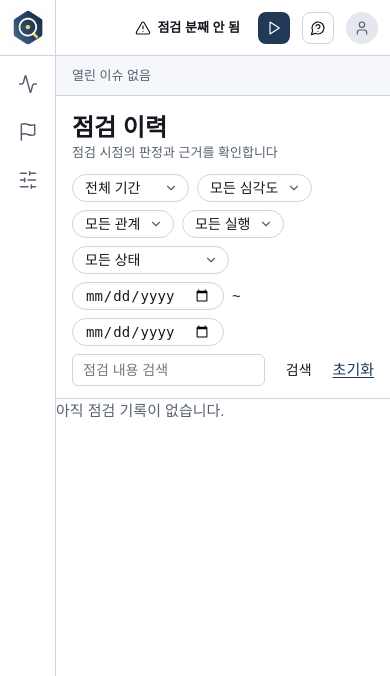
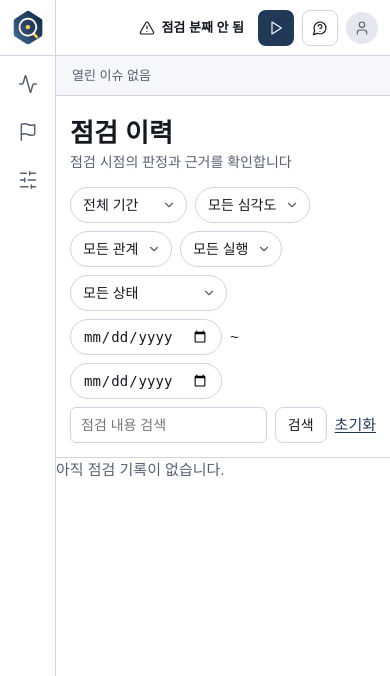
Before and after one commit to skax-jihyeryu/KubeGuardian, a FastAPI app: template app/api/templates/checks/detail.html in a window 390 px wide. Shown: the top 676 px of the page. Run offline with FastAPI, Linux system fonts and the light colour scheme; the template is opened without the code that fills it, so the values that code supplies are empty; parts of the project's set-up code (start-up, migrations or seed data) failed here and were passed over; some web fonts are replaced.

Commit message:
fix(ui): 점검 이력과 진행 표시 가독성 개선

```diff
--- a/app/api/static/app.css
+++ b/app/api/static/app.css
@@ -8,8 +8,50 @@
 .rbtn.on{background:var(--brand-highlight)}
 .logo img{display:block;border-radius:6px}
 .calm.check-ok{color:var(--ok)}
-.app{min-height:100vh}
+.app{min-height:100dvh}
 .body{min-width:0}
+
+/* 목록은 창 너비에 맞춰 조정하고, 상세는 읽기 좋은 폭을 유지한다. */
+.list{width:clamp(340px,26vw,500px);min-width:0}
+.lhead{padding:20px 20px 0}
+.lhead h1{font-size:26px;line-height:34px}
+.lhead .sub{font-size:14px;line-height:21px;margin-top:2px}
+.filters{padding:14px 20px;gap:8px}
+.filters .pill,.filters .search,.btn{height:36px}
+.filters .pill{min-width:0;max-width:100%}
+.filters .search{flex-basis:9rem}
+.filters .btn{border-color:var(--line);background:var(--surface)}
+.btn-sm{height:30px}
+.crow,.irow{padding:12px 20px 12px 24px}
+.crow .l1{flex-wrap:wrap;row-gap:4px}
+.crow .t{font-size:14px}
+.crow .l2{font-size:14px;line-height:22px;margin:4px 0 2px}
+.crow .l2 .sum{white-space:normal;overflow-wrap:anywhere}
+.crow:not(.sel):hover,.irow:not(.sel):hover{background:var(--bg)}
+
+.detail{padding:clamp(20px,2vw,36px) clamp(20px,2.5vw,48px) 56px}
+.doc{margin-inline:auto;max-width:1120px;overflow-wrap:anywhere}
+.title{font-size:clamp(24px,1.6vw,30px);line-height:1.3;flex-wrap:wrap}
+.jump{background:var(--bg);z-index:1;flex-wrap:wrap}
+.paper{font-size:16px;line-height:1.65;padding:clamp(20px,2vw,36px)}
+.sec>h2{font-size:20px;line-height:28px;flex-wrap:wrap}
+h3.sub{font-size:17px;line-height:25px}
+.concl{font-size:16px;line-height:27px}
+.tbl{font-size:15px;line-height:24px}
+.tbl th{font-size:14px}
+.ev{min-height:24px}
+
+/* 기존 점검 상태, 경과 시간과 단계별 결과의 위계를 맞춘다. */
+.title .aux.run{font-size:14px;line-height:20px;padding:4px 10px;border-radius:5px;background:var(--accent-soft)}
+[data-check-elapsed]{font-weight:700;color:var(--ink);font-variant-numeric:tabular-nums}
+.stp .hd,.stp .sbody{font-size:15px;line-height:24px}
+.stp .hd{gap:10px;min-height:32px;padding-block:4px}
+.stp .hd .tm{font-size:13px;line-height:24px}
+.stp .sbody .s13{font-size:14px;line-height:22px}
+.stp .hd .aux{white-space:normal}
+.stp .pt{top:10px}
+.stp::before{top:23px}
+.pbar{height:6px}
 /* 서랍은 페이지가 길어도 화면 오른쪽에 붙는다 */
 .scrim,.drawer{position:fixed}
 .drawer{max-width:100%;overflow-y:auto}
@@ -28,12 +70,23 @@ details.stp>.sbody{padding-left:22px}
 @media (max-width:960px){
   .gnb{padding:0 12px 0 16px;gap:12px}
   .gnb .proj,.gnb .wide,.gnb .lbl{display:none}
-  .gnb .btn{width:32px;padding:0;justify-content:center}
-  .band{padding:0 16px}
+  .gnb .btn{width:36px;padding:0;justify-content:center}
+  .band{padding:6px 16px;min-height:40px;height:auto;flex-wrap:wrap}
   .detail{padding:16px}
   .list{width:100%;border-right:0}
   .drawer{width:100%;border-radius:0}
-  .paper{padding:16px}
+  .paper{padding:clamp(12px,3vw,24px)}
+  .stp .hd{flex-wrap:wrap}
+  .stp .hd .sum{flex-basis:8rem}
+  .tbl th{white-space:normal}
+}
+@media (max-width:480px){
+  .gnb{height:auto;min-height:56px;flex-wrap:wrap;padding-block:8px;gap:8px}
+  .detail{padding-inline:10px}
+  .lhead,.filters,.crow,.irow{padding-inline:14px}
+  .crow .l2{flex-wrap:wrap}
+  .crow .l2 .sum{flex-basis:9rem}
+  .tbl th,.tbl td,.tbl.dense td{padding:6px}
 }
 .chat{position:fixed;top:96px;max-width:100%;height:calc(100dvh - 96px)}
 .chat .cb{overflow-y:auto}
--- a/app/api/templates/base.html
+++ b/app/api/templates/base.html
@@ -9,7 +9,7 @@
 <link href="https://fonts.googleapis.com/css2?family=IBM+Plex+Mono:wght@400;500;600&family=IBM+Plex+Sans+KR:wght@400;500;600;700&display=swap" rel="stylesheet">
 <link rel="stylesheet" href="/static/kg.css">
 <link rel="icon" href="/static/brand-logo.png" type="image/png">
-<link rel="stylesheet" href="/static/app.css?v=brand-navy-gold">
+<link rel="stylesheet" href="/static/app.css?v=responsive-report">
 <script src="/static/htmx.min.js" defer></script>
 </head>
 <body>
--- a/app/api/templates/checks/_row.html
+++ b/app/api/templates/checks/_row.html
@@ -1,6 +1,7 @@
 {% from "_icons.html" import badge, ic %}
-<a class="crow{% if row.severity %} bar c-{{ row.severity.key }}{% endif %}{% if selected_run == row.id %} sel{% endif %}" href="{{ row.url }}">
-  <div class="l1"><span class="t">점검 #{{ row.id }} · {{ row.time }}</span>{% if row.severity %}{{ badge(row.severity) }}{% if row.more_issues %}<span class="s13">+{{ row.more_issues }}</span>{% endif %}{% elif row.status == "완료" %}<span class="calm check-ok">{{ ic("check-circle") }}정상</span>{% endif %}<span class="rel">{{ row.relation }}</span></div>
+{% set normal = not row.severity and row.status == "완료" %}
+<a class="crow{% if row.severity %} bar c-{{ row.severity.key }}{% elif normal %} bar c-ok{% endif %}{% if selected_run == row.id %} sel{% endif %}" href="{{ row.url }}">
+  <div class="l1"><span class="t">점검 #{{ row.id }} · {{ row.time }}</span>{% if row.severity %}{{ badge(row.severity) }}{% if row.more_issues %}<span class="s13">+{{ row.more_issues }}</span>{% endif %}{% elif normal %}<span class="bdg c-ok">{{ ic("check-circle") }}정상</span>{% endif %}<span class="rel">{{ row.relation }}</span></div>
   <div class="l2"><span class="sum">{{ row.summary }}</span><span class="pillm">{{ row.trigger }}</span></div>
   <div class="s13 muted">{{ row.status }}{% if row.advice %} · 권고 {{ row.advice }}{% endif %}{% if row.unknown %} · 확인하지 못함 {{ row.unknown }}{% endif %}</div>
 </a>
```
